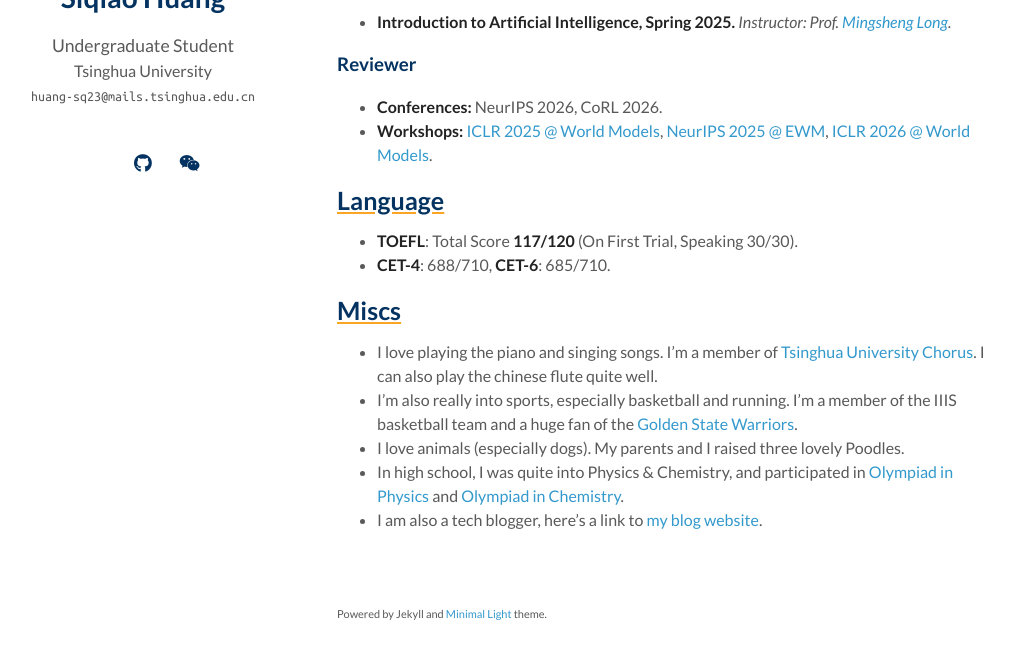
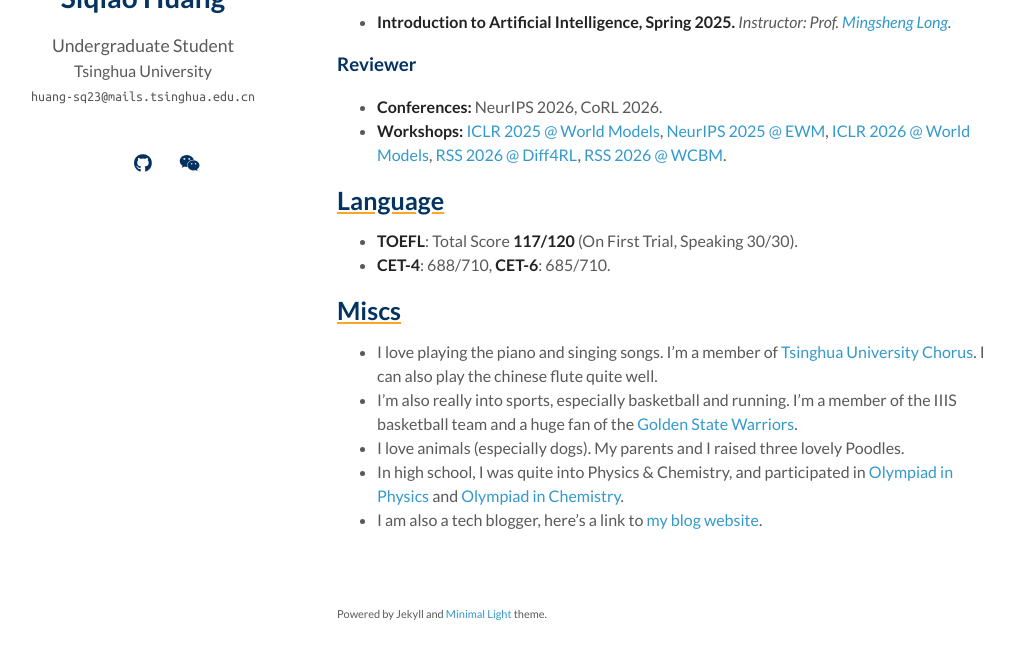
Before and after one commit to knightnemo/knightnemo.github.io, a Jekyll site: the page built from index.md, in a window 1280 px wide and 900 px high, scrolled down 3393 px, cut to the strip 206-865 px from the top of the window. Shown: the whole strip, without its empty margins (133-1147 px from the left). Built offline with Jekyll 4.4.1, drawn with Linux system fonts in a browser that asks for light colours; a style sheet for code colours, icons or effects is not loaded; our own code applies the rules of GitHub Pages for plain Markdown files.

Commit message:
update reviewer tasks

```diff
--- a/index.md
+++ b/index.md
@@ -141,7 +141,7 @@ Recently, I am super interested in understanding **theoretical foundations of ma
 
 ### Reviewer
 - **Conferences:** NeurIPS 2026, CoRL 2026.
-- **Workshops:** [ICLR 2025 @ World Models](https://sites.google.com/view/worldmodel-iclr2025/), [NeurIPS 2025 @ EWM](https://embodied-world-models.github.io), [ICLR 2026 @ World Models](https://sites.google.com/view/iclr-2026-workshop-world-model/home).
+- **Workshops:** [ICLR 2025 @ World Models](https://sites.google.com/view/worldmodel-iclr2025/), [NeurIPS 2025 @ EWM](https://embodied-world-models.github.io), [ICLR 2026 @ World Models](https://sites.google.com/view/iclr-2026-workshop-world-model/home), [RSS 2026 @ Diff4RL](https://rss2026-diffusion-robot-learning.github.io/), [RSS 2026 @ WCBM](https://wcbm-workshop.github.io/).
 
 ## Language
 - **TOEFL**: Total Score **117/120** (On First Trial, Speaking 30/30).
```
